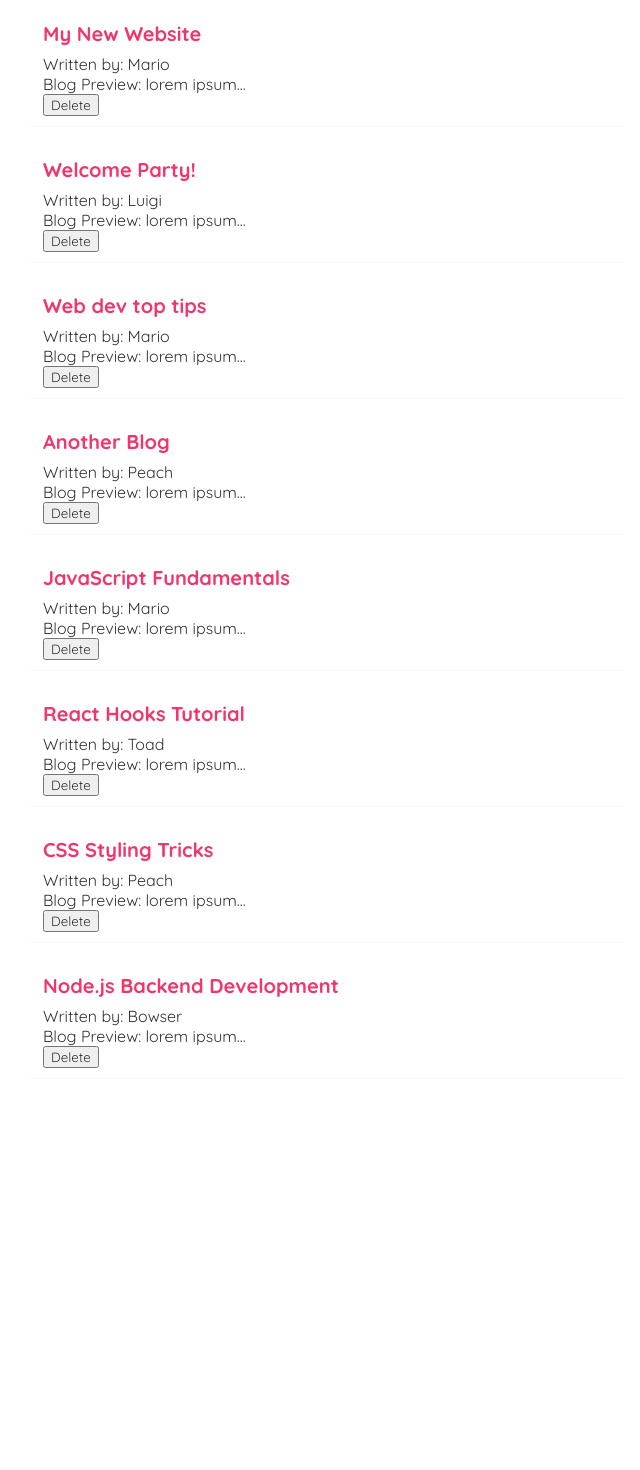
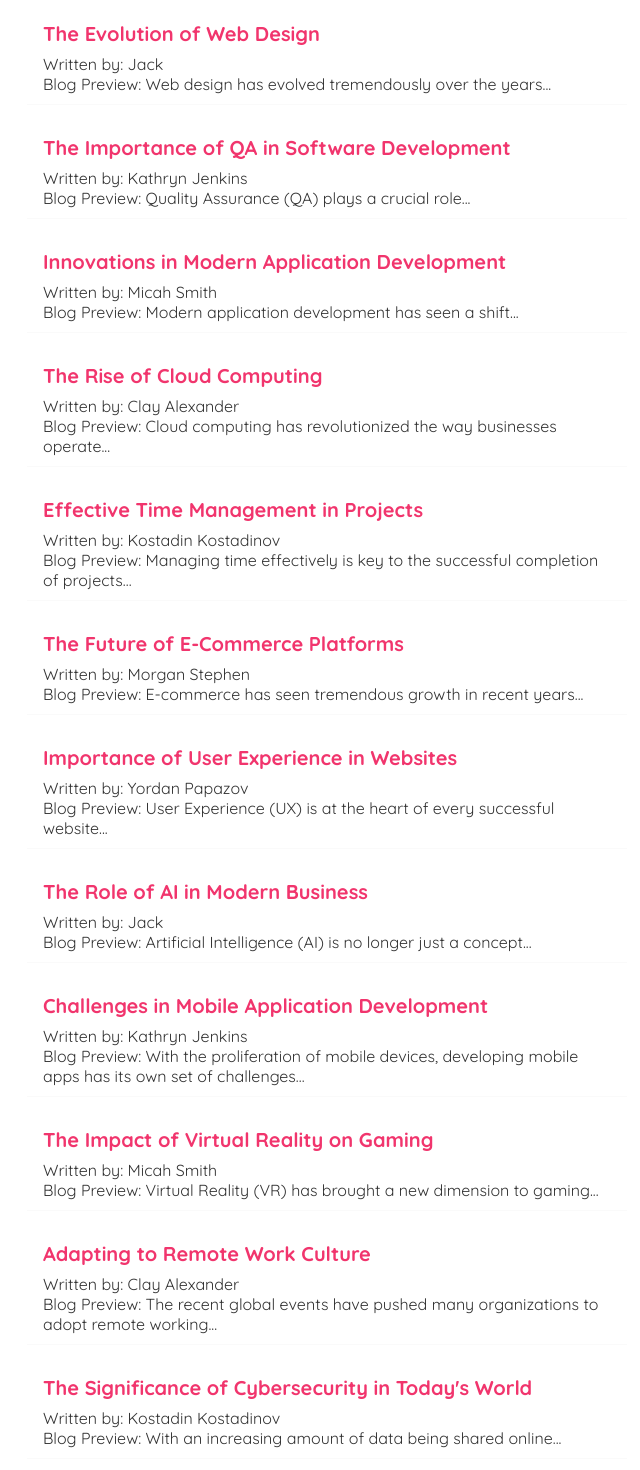
Before and after one commit to WarrenOliver/react-blog, a React (Vite) app: page / in a window 1280 px wide. Shown: the part 180-1650 px from the top of the page, without its empty margins (313-953 px from the left). Before the commit the page ends 1339 px from the top, so only its background shows below. Built offline with nearby package versions, Linux system fonts and the light colour scheme; data requests are answered from the project's data file.

Commit message:
added json server

```diff
--- /dev/null
+++ b/data/db.json
@@ -0,0 +1,82 @@
+{
+    "blogs": [
+      {
+        "id": 1,
+        "title": "The Evolution of Web Design",
+        "body": "Web design has evolved tremendously over the years...",
+        "author": "Jack"
+      },
+      {
+        "id": 2,
+        "title": "The Importance of QA in Software Development",
+        "body": "Quality Assurance (QA) plays a crucial role...",
+        "author": "Kathryn Jenkins"
+      },
+      {
+        "id": 3,
+        "title": "Innovations in Modern Application Development",
+        "body": "Modern application development has seen a shift...",
+        "author": "Micah Smith"
+      },
+      {
+        "id": 4,
+        "title": "The Rise of Cloud Computing",
+        "body": "Cloud computing has revolutionized the way businesses operate...",
+        "author": "Clay Alexander"
+      },
+      {
+        "id": 5,
+        "title": "Effective Time Management in Projects",
+        "body": "Managing time effectively is key to the successful completion of projects...",
+        "author": "Kostadin Kostadinov"
+      },
+      {
+        "id": 6,
+        "title": "The Future of E-Commerce Platforms",
+        "body": "E-commerce has seen tremendous growth in recent years...",
+        "author": "Morgan Stephen"
+      },
+      {
+        "id": 7,
+        "title": "Importance of User Experience in Websites",
+        "body": "User Experience (UX) is at the heart of every successful website...",
+        "author": "Yordan Papazov"
+      },
+      {
+        "id": 8,
+        "title": "The Role of AI in Modern Business",
+        "body": "Artificial Intelligence (AI) is no longer just a concept...",
+        "author": "Jack"
+      },
+      {
+        "id": 9,
+        "title": "Challenges in Mobile Application Development",
+        "body": "With the proliferation of mobile devices, developing mobile apps has its own set of challenges...",
+        "author": "Kathryn Jenkins"
+      },
+      {
+        "id": 10,
+        "title": "The Impact of Virtual Reality on Gaming",
+        "body": "Virtual Reality (VR) has brought a new dimension to gaming...",
+        "author": "Micah Smith"
+      },
+      {
+        "id": 11,
+        "title": "Adapting to Remote Work Culture",
+        "body": "The recent global events have pushed many organizations to adopt remote working...",
+        "author": "Clay Alexander"
+      },
+      {
+        "id": 12,
+        "title": "The Significance of Cybersecurity in Today's World",
+        "body": "With an increasing amount of data being shared online...",
+        "author": "Kostadin Kostadinov"
+      },
+      {
+        "id": 13,
+        "title": "Incorporating Feedback into Product Development",
+        "body": "Feedback is an essential component for continuous improvement...",
+        "author": "Morgan Stephen"
+      }
+    ]
+  }
--- a/src/components/BlogList.tsx
+++ b/src/components/BlogList.tsx
@@ -1,4 +1,4 @@
-const BlogList = ({ blogs, title, handleDelete }) => {
+const BlogList = ({ blogs, title }) => {
 
 
 
@@ -10,7 +10,6 @@ const BlogList = ({ blogs, title, handleDelete }) => {
           <h2>{blog.title}</h2>
           <div>Written by: {blog.author}</div>
           <div>Blog Preview: {blog.body}</div>
-          <button onClick={() => handleDelete(blog.id)}>Delete</button>
         </div>
       ))}
     </div>
--- a/src/components/Home.tsx
+++ b/src/components/Home.tsx
@@ -3,40 +3,24 @@ import BlogList from "./BlogList";
 
 const Home = () => {
 
+    const [blogs, setBlogs] = useState(null);
+
     useEffect(()=>{
-        console.log("test asdfjkasdlfj")
-    })
-
-    const [blogs, setBlogs] = useState([
-        { title: 'My New Website', body: 'lorem ipsum...', author: 'Mario', id: 1 },
-        { title: 'Welcome Party!', body: 'lorem ipsum...', author: 'Luigi', id: 2 },
-        { title: 'Web dev top tips', body: 'lorem ipsum...', author: 'Mario', id: 3 },
-        { title: 'Another Blog', body: 'lorem ipsum...', author: 'Peach', id: 4 },
-        { title: 'JavaScript Fundamentals', body: 'lorem ipsum...', author: 'Mario', id: 5 },
-        { title: 'React Hooks Tutorial', body: 'lorem ipsum...', author: 'Toad', id: 6 },
-        { title: 'CSS Styling Tricks', body: 'lorem ipsum...', author: 'Peach', id: 7 },
-        { title: 'Node.js Backend Development', body: 'lorem ipsum...', author: 'Bowser', id: 8 }
-    ]);
-
-    const handleDelete = (id) => {
-        // Stores the filtered array temporarily - Returns false if the blog's ID is in the array so we can remove it.
-        const newBlogs = blogs.filter(blog => blog.id !== id);
-        setBlogs(newBlogs);
-    }
+        fetch("  http://localhost:8000/blogs")
+            .then(res => {
+                return res.json();
+            })
+            .then(data => {
+                setBlogs(data)
+            })
+    }, [])
 
     return (
-        <div className="home">
-            <BlogList
-              blogs={blogs}
-              title="All Blogs"
-              handleDelete={handleDelete}
-            />
-
-
-
-
-        </div>
-
+        <>
+            <div className="home">
+                {blogs && <BlogList blogs={blogs} title="All Blogs"/>}
+            </div>
+        </>
     );
 }
 
```
